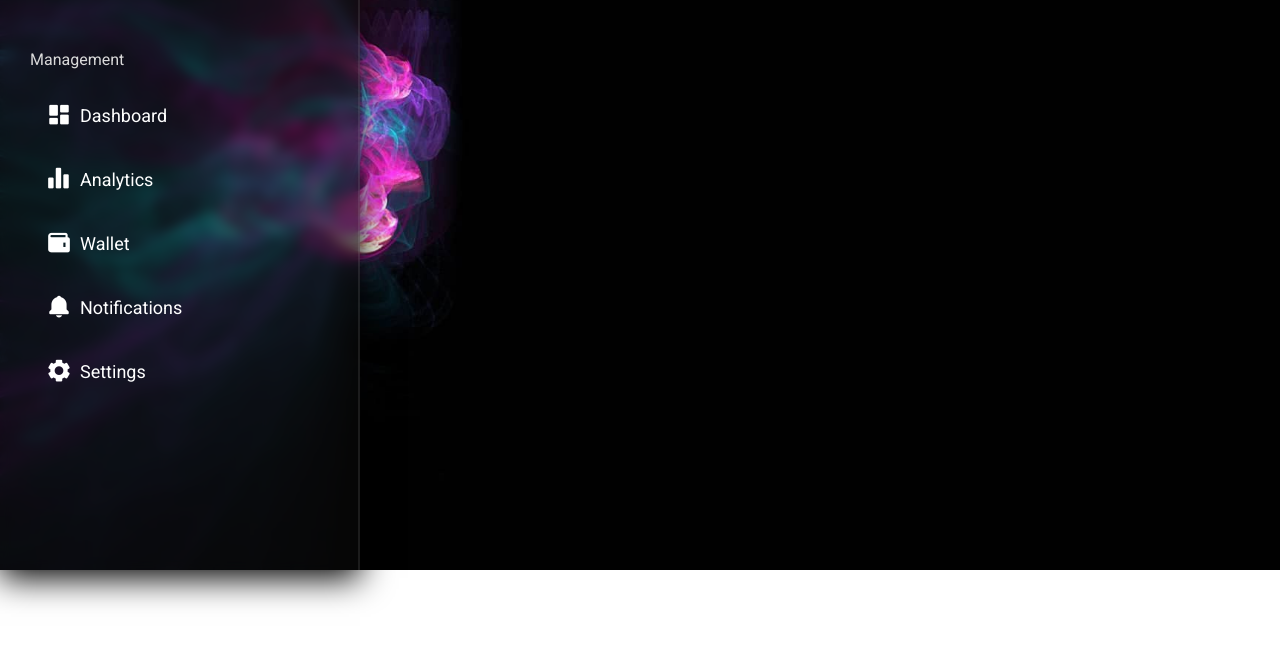
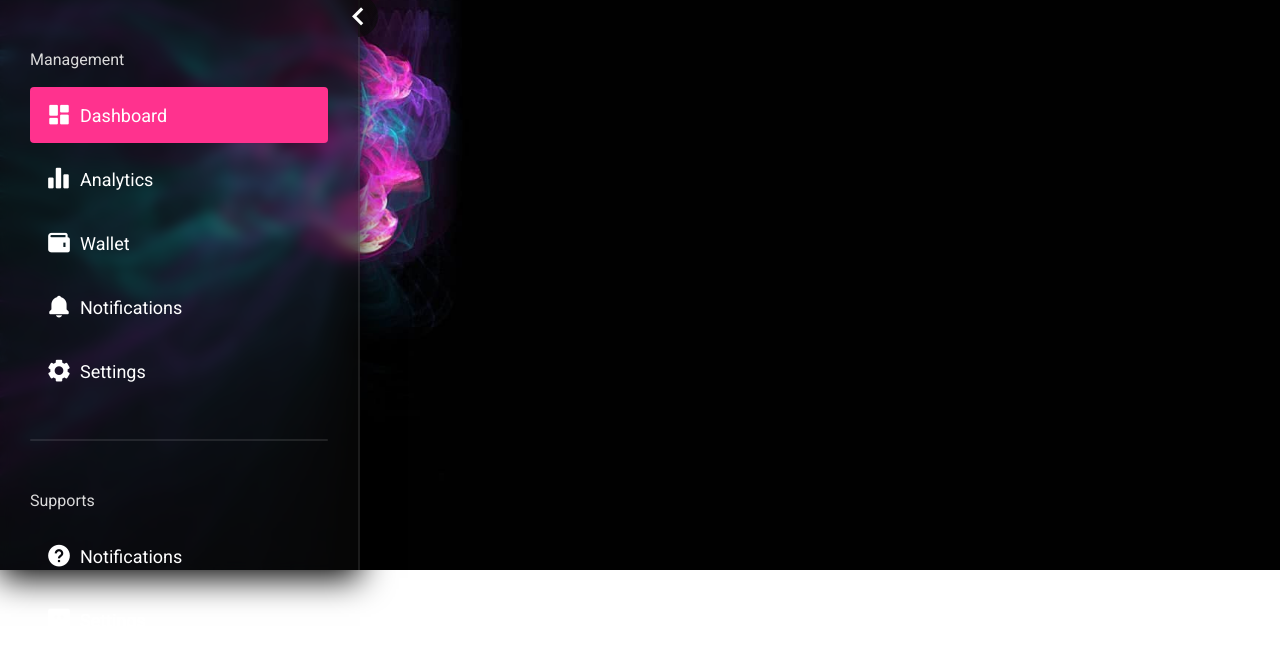
Before and after one commit to Matthsh/Translucid-Navigation-Bar, a plain HTML site: page index.html in a window 1280 px wide. Shown: the part 230-878 px from the top of the page. Before the commit the page ends 800 px from the top, so only its background shows below. Drawn offline with nearby package versions, Linux system fonts and the light colour scheme.

Commit message:
finished

```diff
--- a/css/style.css
+++ b/css/style.css
@@ -16,13 +16,19 @@ body {
 }
 
 .sidebar {
-    width: 360px;
+    width: 120px;
     height: 100vh;
     backdrop-filter: blur(6px);
     -webkit-backdrop-filter: blur(6px);
     background: rgba(10, 10, 10, .65);
     box-shadow: 0 8px 32px rgb(0, 0, 0);
     border-right: 2px solid rgba(255, 255, 255, .09);
+    transition: .4s ease-in-out;
+}
+
+.sidebar.open {
+    width: 360px;
+
 }
 
 .sidebar .logo {
@@ -35,7 +41,11 @@ body {
 }
 
 .sidebar .logo img {
-    /*width: 56px;*/
+    width: 56px;
+    transition: .4s ease-in-out;
+}
+
+.sidebar.open .logo img {
     width: 96px;
 }
 
@@ -49,10 +59,24 @@ body {
     opacity: 0;
 }
 
+.sidebar.open .logo h3 {
+    scale: 1;
+    opacity: 1;
+    transition: .4s;
+    transition-delay: .2s;
+}
+
 .sidebar .nav-tittle {
     color: #dadada;
     margin: 40px 0 18px;
     pointer-events: none;
+    opacity: 0;
+}
+
+.sidebar.open .nav-tittle {
+    opacity: 1;
+    transition: .4s;
+    transition-delay: .2s;
 }
 
 .sidebar nav {
@@ -70,10 +94,15 @@ body {
     padding: 0 16px;
     margin: 8px 0;
     color: #fff;
+    transition: .3s;
 }
 
 .sidebar nav .nav-item.active{
+    background: #ff328e !important;
+}
 
+.sidebar nav .nav-item:hover {
+    background: rgba(255, 255, 255, .1)
 }
 
 .sidebar nav .nav-item i {
@@ -83,5 +112,58 @@ body {
 .sidebar nav .nav-item span {
     font-size: 18px;
     margin-left: 8px;
+    opacity: 0;
     pointer-events: none;
 }
+
+.sidebar.open nav .nav-item span {
+    opacity: 1;
+    pointer-events: visible;
+    transition: .4s;
+    transition-delay: .2s;
+}
+
+.sidebar hr {
+    width: 100%;
+    height: 2px;
+    border-radius: 3px;
+    margin: 40px 0 50px;
+    background: rgba(255, 255, 255, .1);
+    opacity: 0;
+}
+
+.sidebar.open hr {
+    opacity: 1;
+    transition: .4s;
+}
+
+.sidebar .toggle {
+    cursor: pointer;
+    position: absolute;
+    color: #fff;
+    top: 180px;
+    right: -20px;
+    font-size: 38px;
+    line-height: 50%;
+    text-align: center;
+    border-radius: 50%;
+    padding: 2px 0 2px 2px;
+    background: linear-gradient(
+        90deg,
+        transparent 50%,
+        rgba(10, 10, 10, .65) 50%
+    );
+    transition: .4s ease-in-out;
+}
+
+.sidebar.open .toggle {
+    transform: translateY(45px);
+}
+
+.sidebar .toggle i{
+    transition: .4s linear;
+}
+
+.sidebar.open .toggle i{
+    transform: rotateY(180deg);
+}
--- a/index.html
+++ b/index.html
@@ -15,8 +15,11 @@
 
 <body>
 
-    <div class="sidebar">
+    <div class="sidebar open">
 
+        <div class="toggle">
+            <i class="bx bx-chevron-right"></i>
+        </div>
         <div class="logo">
             <img src="images/logo.png" alt="...">
             <h3>Hossein Nabi</h3>
@@ -27,7 +30,7 @@
                 Management
             </div>
             <ul>
-                <li class="nav-item">
+                <li class="nav-item active">
                     <i class="bx bxs-dashboard"></i>
                     <span>Dashboard</span>
                 </li>
@@ -48,6 +51,21 @@
                     <span>Settings</span>
                 </li>
             </ul>
+            <hr>
+
+            <div class="nav-tittle">
+                Supports
+            </div>
+            <ul>
+                <li class="nav-item">
+                    <i class="bx bxs-help-circle"></i>
+                    <span>Notifications</span>
+                </li>
+                <li class="nav-item">
+                    <i class="bx bxs-message-dots"></i>
+                    <span>Settings</span>
+                </li>
+            </ul>
         </nav>
 
     </div>
--- a/js/script.js
+++ b/js/script.js
@@ -0,0 +1,21 @@
+const sidebar = document.querySelector('.sidebar')
+const navItems = document.querySelectorAll('nav .nav-item')
+const toggle = document.querySelector('.sidebar .toggle')
+
+toggle.addEventListener('click', () => {
+    if(sidebar.className === 'sidebar')
+        sidebar.classList.add('open')
+    else
+        sidebar.classList.remove('open')
+})
+
+navItems.forEach((navItem) => {
+    navItem.addEventListener('click', () => {
+        navItems.forEach((navItem => {
+            if(navItem.className != 'nav-item') {
+                navItem.classList.remove('active')
+            }
+        }))
+        navItem.classList.add('active')
+    })
+})
```
